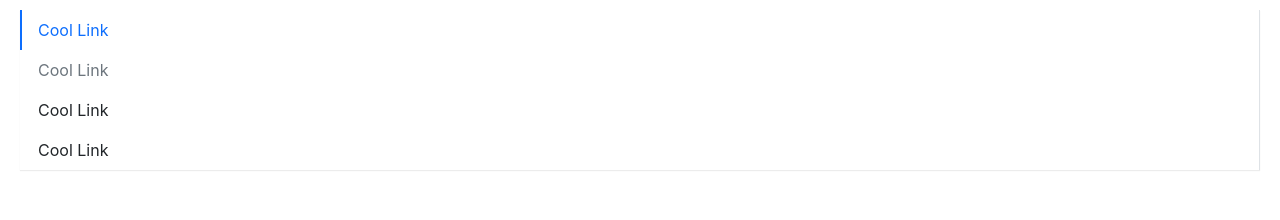
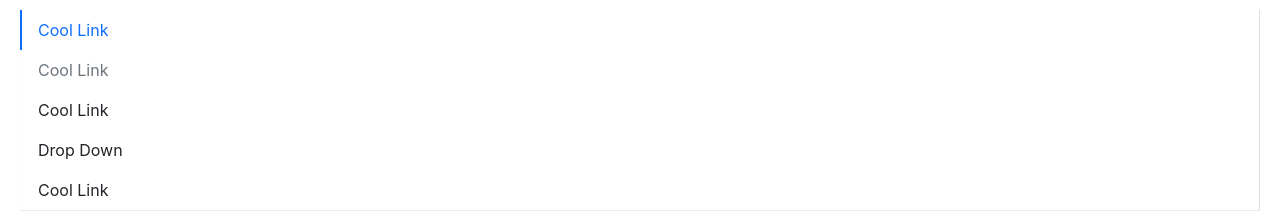
Before and after one commit to ravensroom/viking-ship, a React (Vite) app: page / in a window 1280 px wide. Shown: the top 220 px of the page. Built offline with nearby package versions, Linux system fonts and the light colour scheme.

Commit message:
Add Submenu dropdown

```diff
--- a/src/App.css
+++ b/src/App.css
@@ -503,6 +503,40 @@ main {
   color: #0d6efd;
   border-bottom: 2px solid #0d6efd;
 }
+.viking-menu .submenu-item {
+  position: relative;
+}
+.viking-menu .viking-submenu {
+  display: none;
+  list-style: none;
+  padding-left: 0;
+  white-space: nowrap;
+}
+.viking-menu .viking-submenu .menu-item {
+  padding: 0.5rem 1rem;
+  cursor: pointer;
+  transition: color 0.15s ease-in-out, border-color 0.15s ease-in-out;
+  color: #212529;
+}
+.viking-menu .viking-submenu .menu-item.is-active, .viking-menu .viking-submenu .menu-item:hover {
+  color: #0d6efd !important;
+}
+.viking-menu .viking-submenu.menu-open {
+  display: block;
+}
+
+.menu-horizontal > .menu-item {
+  border-bottom: 2px solid transparent;
+}
+.menu-horizontal .viking-submenu {
+  position: absolute;
+  background: #fff;
+  z-index: 100;
+  top: calc(100% + 8px);
+  left: 0;
+  border: 1px solid #dee2e6;
+  box-shadow: 0 2px 4px 0 rgba(0, 0, 0, 0.12), 0 0 6px 0 rgba(0, 0, 0, 0.04);
+}
 
 .menu-vertical {
   flex-direction: column;
--- a/src/App.tsx
+++ b/src/App.tsx
@@ -1,14 +1,25 @@
 import Menu from './components/Menu/menu';
 import MenuItem from './components/Menu/menuItem';
+import SubMenu from './components/Menu/subMenu';
 import './App.css';
 
 function App() {
   return (
     <>
-      <Menu mode="vertical" defaultIndex={0} onSelect={(index) => alert(index)}>
+      <Menu
+        mode="vertical"
+        defaultIndex={0}
+        onSelect={(index) => {
+          //alert(index);
+        }}
+      >
         <MenuItem>Cool Link</MenuItem>
         <MenuItem disabled>Cool Link</MenuItem>
         <MenuItem>Cool Link</MenuItem>
+        <SubMenu title="Drop Down">
+          <MenuItem>dropdown 1</MenuItem>
+          <MenuItem>dropdown 1</MenuItem>
+        </SubMenu>
         <MenuItem>Cool Link</MenuItem>
       </Menu>
     </>
--- a/src/components/Menu/_style.scss
+++ b/src/components/Menu/_style.scss
@@ -27,6 +27,46 @@
         $menu-item-active-color;
     }
   }
+
+  .submenu-item {
+    position: relative;
+  }
+
+  .viking-submenu {
+    display: none;
+    list-style: none;
+    padding-left: 0;
+    white-space: nowrap;
+    //transition: $menu-transition;
+    .menu-item {
+      padding: $menu-item-padding-y $menu-item-padding-x;
+      cursor: pointer;
+      transition: $menu-transition;
+      color: $body-color;
+      &.is-active,
+      &:hover {
+        color: $menu-item-active-color !important;
+      }
+    }
+  }
+  .viking-submenu.menu-open {
+    display: block;
+  }
+}
+
+.menu-horizontal {
+  > .menu-item {
+    border-bottom: $menu-item-active-border-width solid transparent;
+  }
+  .viking-submenu {
+    position: absolute;
+    background: $white;
+    z-index: 100;
+    top: calc(100% + 8px);
+    left: 0;
+    border: $menu-border-width solid $menu-border-color;
+    box-shadow: $submenu-box-shadow;
+  }
 }
 
 .menu-vertical {
--- a/src/components/Menu/menu.tsx
+++ b/src/components/Menu/menu.tsx
@@ -17,6 +17,7 @@ export interface MenuProps {
 interface IMenuContext {
   index: number;
   onSelect?: SelectCallback;
+  mode?: MenuMode;
 }
 
 export const MenuContext = createContext<IMenuContext>({ index: 0 });
@@ -32,6 +33,7 @@ const Menu: React.FC<MenuProps> = ({
   const [currentActive, setActive] = useState(defaultIndex);
   const classes = classNames('viking-menu', className, {
     'menu-vertical': mode === 'vertical',
+    'menu-horizontal': mode !== 'vertical',
   });
   const handleClick = (index: number) => {
     setActive(index);
@@ -40,17 +42,18 @@ const Menu: React.FC<MenuProps> = ({
   const passedContext: IMenuContext = {
     index: currentActive || 0,
     onSelect: handleClick,
+    mode: mode,
   };
   const renderedChildren = () => {
     return React.Children.map(children, (child, index) => {
       const childElement =
         child as React.FunctionComponentElement<MenuItemProps>;
       const { displayName } = childElement.type;
-      if (displayName === 'MenuItem') {
+      if (displayName === 'MenuItem' || displayName === 'SubMenu') {
         return React.cloneElement(childElement, { index });
       } else {
         console.error(
-          'Warning: Menu has a child which is not a MenuItem component'
+          'Warning: Menu has a child which is not a MenuItem or SubMenu component'
         );
       }
     });
--- a/src/components/Menu/menuItem.tsx
+++ b/src/components/Menu/menuItem.tsx
@@ -20,10 +20,10 @@ const MenuItem: React.FC<MenuItemProps> = ({
   const context = useContext(MenuContext);
   const classes = classNames('menu-item', className, {
     'is-disabled': disabled,
-    'is-active': context.index === index,
+    'is-active': context.index === index && !disabled,
   });
   const handleClick = () => {
-    if (context.onSelect && !disabled && index) {
+    if (context.onSelect && !disabled && typeof index === 'number') {
       context.onSelect(index);
     }
   };
--- /dev/null
+++ b/src/components/Menu/subMenu.tsx
@@ -0,0 +1,85 @@
+import React, { useContext, useState } from 'react';
+import classNames from 'classnames';
+import { MenuContext } from './menu';
+import { MenuItemProps } from './menuItem';
+
+export interface SubMenuProps {
+  index?: number;
+  title: string;
+  className?: string;
+  children?: React.ReactNode;
+}
+
+const SubMenu: React.FC<SubMenuProps> = ({
+  index,
+  title,
+  className,
+  children,
+}) => {
+  const [menuOpen, setMenuOpen] = useState(false);
+  const context = useContext(MenuContext);
+  const classes = classNames('menu-item submenu-item', className, {
+    'is-active': context.index === index,
+  });
+  const handleClick = (e: React.MouseEvent) => {
+    e.preventDefault();
+    if (context.onSelect && typeof index === 'number') {
+      context.onSelect(index);
+    }
+    setMenuOpen(!menuOpen);
+  };
+  let timer: any;
+  const handleMouse = (e: React.MouseEvent, toggle: boolean) => {
+    clearTimeout(timer);
+    e.preventDefault();
+    timer = setTimeout(() => setMenuOpen(toggle), 200);
+  };
+  const clickEvents =
+    context.mode === 'vertical'
+      ? {
+          onClick: handleClick,
+        }
+      : {};
+  const hoverEvents =
+    context.mode !== 'vertical'
+      ? {
+          onMouseEnter: (e: React.MouseEvent) => {
+            handleMouse(e, true);
+          },
+          onMouseLeave: (e: React.MouseEvent) => {
+            handleMouse(e, false);
+          },
+        }
+      : {};
+  const renderedChildren = () => {
+    const subMenuClasses = classNames('viking-submenu', {
+      'menu-open': menuOpen,
+    });
+    const childrenElements = React.Children.map(children, (child, index) => {
+      const childElement =
+        child as React.FunctionComponentElement<MenuItemProps>;
+      const { displayName } = childElement.type;
+      if (displayName === 'MenuItem') {
+        return React.cloneElement(childElement, { index });
+      } else {
+        console.error(
+          'Warning: Menu has a child which is not a MenuItem component'
+        );
+      }
+    });
+
+    return <ul className={subMenuClasses}>{childrenElements}</ul>;
+  };
+  return (
+    <li key={index} className={classes} {...hoverEvents}>
+      <div className="submenu-title" {...clickEvents}>
+        {title}
+      </div>
+      {renderedChildren()}
+    </li>
+  );
+};
+
+SubMenu.displayName = 'SubMenu';
+
+export default SubMenu;
--- a/src/styles/_variables.scss
+++ b/src/styles/_variables.scss
@@ -206,3 +206,7 @@ $menu-item-padding-x: 1rem !default;
 $menu-item-active-color: $primary !default;
 $menu-item-active-border-width: 2px !default;
 $menu-item-disabled-color: $gray-600 !default;
+
+//sub-menu
+$submenu-box-shadow: 0 2px 4px 0 rgba(0, 0, 0, 0.12),
+  0 0 6px 0 rgba(0, 0, 0, 0.04);
```
Also changed, not shown: 1 other file (tests, documents, lock files or other folders).
